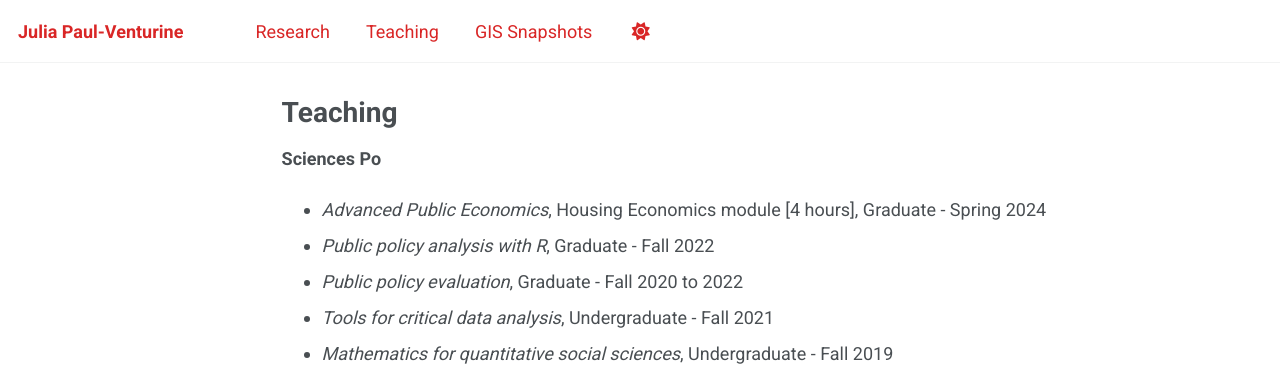
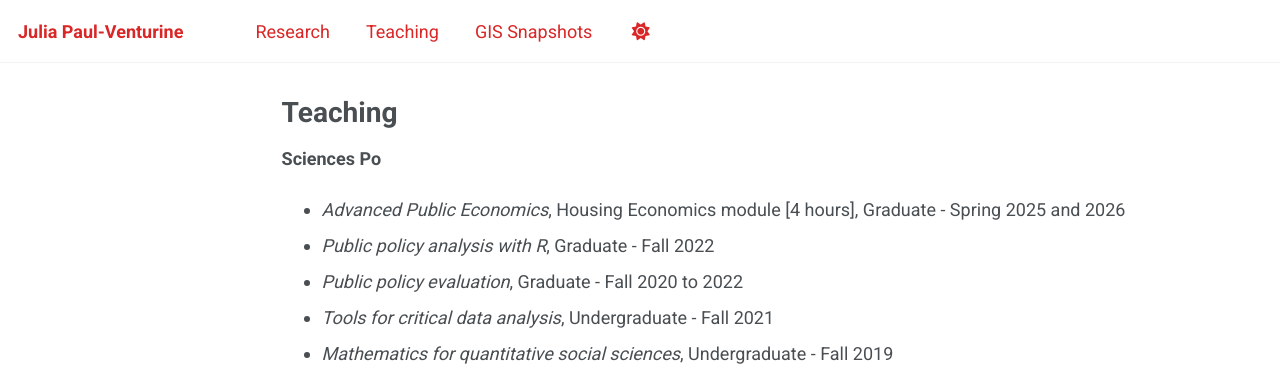
Before and after one commit to julia-paulventurine/julia-paulventurine.github.io, a Jekyll site: the page built from _pages/teaching.md, in a window 1280 px wide and 1019 px high. Shown: the top 392 px of the window. Built offline with Jekyll 4.4.1, drawn with Linux system fonts in a browser that asks for light colours; a script that is not in the unit is left out.

Commit message:
Change course years for Advanced Public Economics
Updated course years for Advanced Public Economics module.

```diff
--- a/_pages/teaching.md
+++ b/_pages/teaching.md
@@ -7,7 +7,7 @@ author_profile: false
 ---
 
 **Sciences Po**
-* *Advanced Public Economics*, Housing Economics module [4 hours], Graduate - Spring 2024
+* *Advanced Public Economics*, Housing Economics module [4 hours], Graduate - Spring 2025 and 2026
 * *Public policy analysis with R*, Graduate - Fall 2022
 * *Public policy evaluation*, Graduate - Fall 2020 to 2022
 * *Tools for critical data analysis*, Undergraduate - Fall 2021
```
